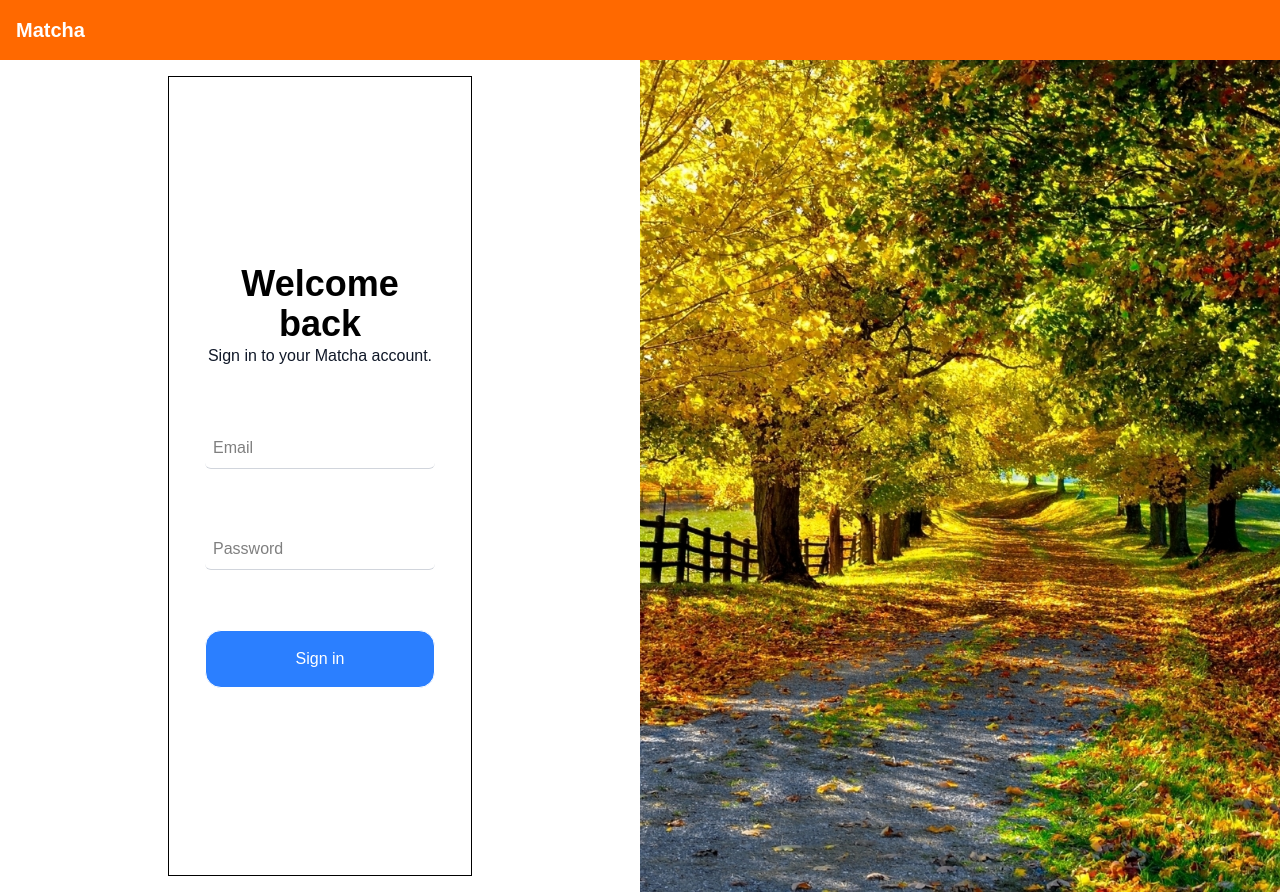
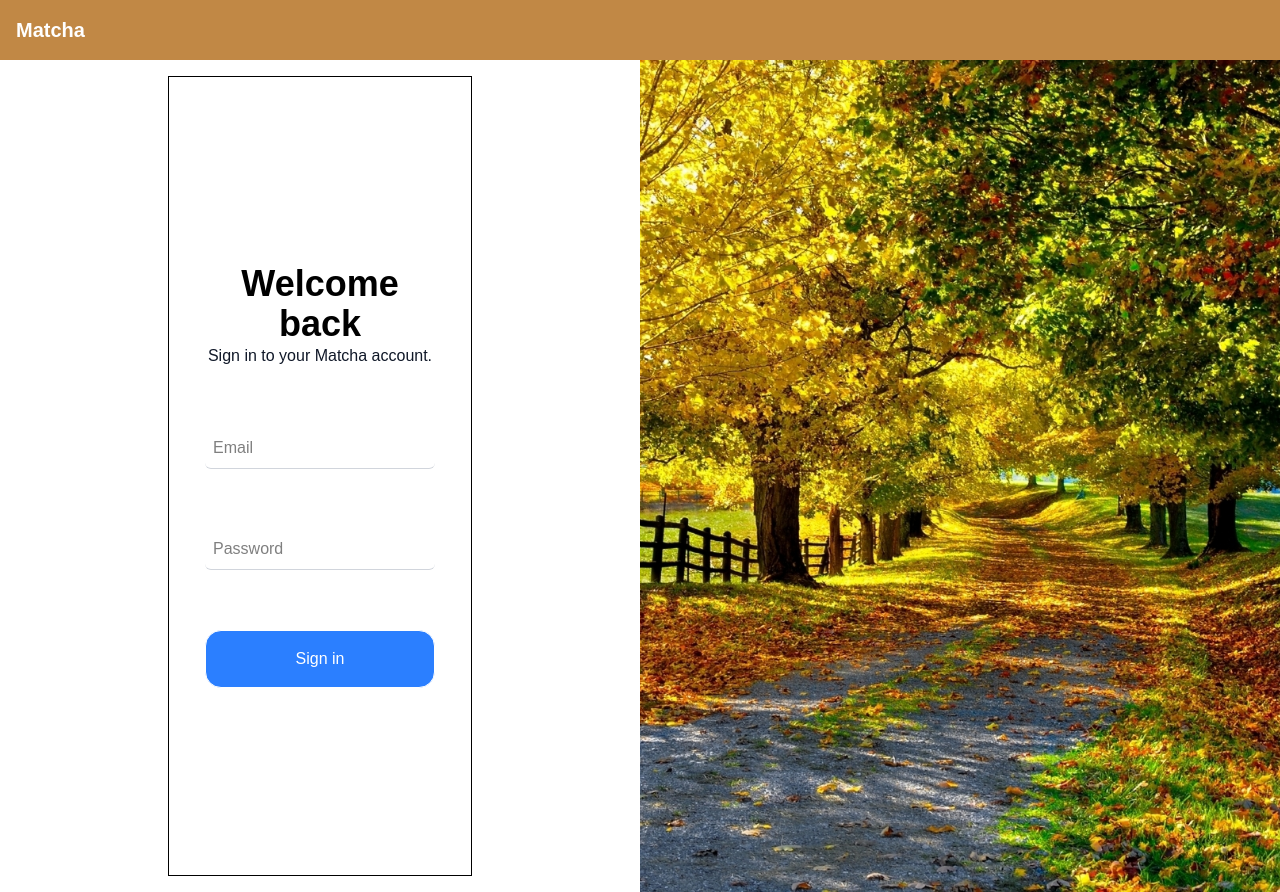
Before and after one commit to 42-matcha-dev/42-matcha, a Next.js app in the folder frontend/: page /login in a window 1280 px wide. Built offline with nearby package versions, Linux system fonts and the light colour scheme.

Commit message:
update header color

```diff
--- a/frontend/src/app/components/Header.tsx
+++ b/frontend/src/app/components/Header.tsx
@@ -2,7 +2,7 @@ import React from "react";
 
 const Header = () => {
   return (
-    <header className="bg-orange-500 text-white p-4">
+    <header className="bg-primary text-white p-4">
         <h1 className="text-xl text-left font-bold">Matcha</h1>
     </header>
   );
```
